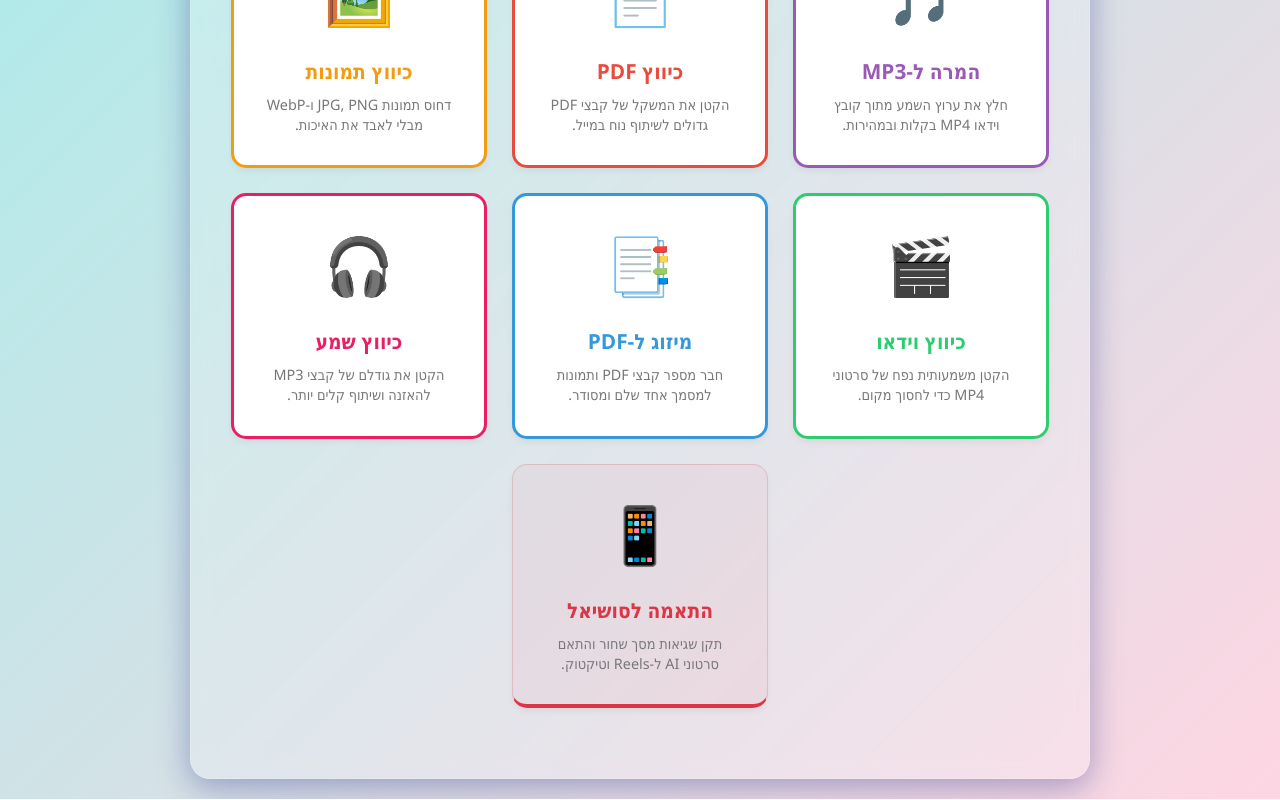
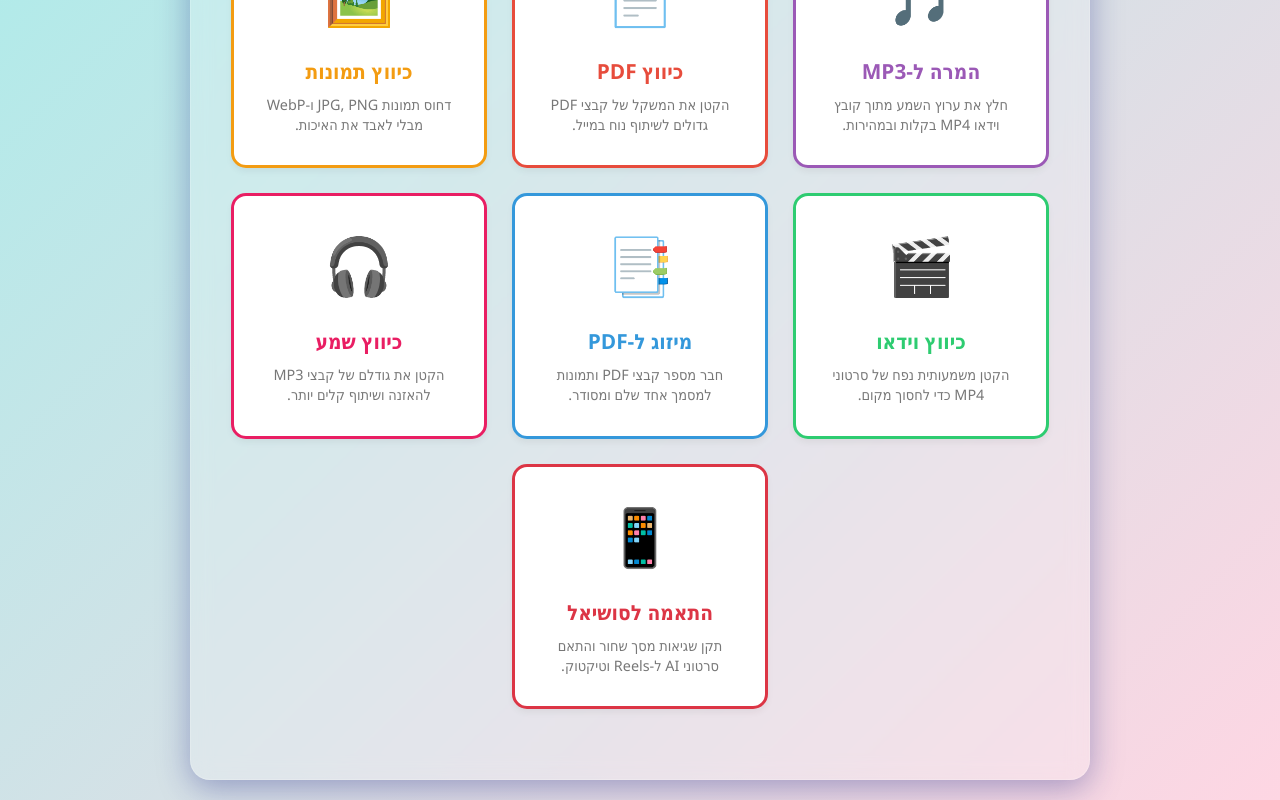
Before and after one commit to ranel1442/FileShrink-App, a React (Vite) app in the folder client/: page / in a window 1280 px wide. Shown: the part 280-1080 px from the top of the page. Built offline with nearby package versions, Linux system fonts and the light colour scheme.

Commit message:
Fix social card styling to match other cards perfectly

```diff
--- a/client/src/App.css
+++ b/client/src/App.css
@@ -338,38 +338,23 @@
 
 
 /* ========================================== */
-/* תיקון סופי ומלא לכרטיסיית הסושיאל החדשה */
+/* עיצוב כרטיסיית הסושיאל החדשה - תואם לחלוטין */
 /* ========================================== */
 
+/* מסגרת מלאה שמתלבשת על ההגדרות של tool-card */
 .card-social {
-  /* BUG 2 FIXED: מסגרת מלאה עדינה, רקע עדין ומסגרת תחתונה עבה */
-  border: 1px solid rgba(220, 53, 69, 0.2) !important;
-  /* מסגרת מלאה ועדינה */
-  background-color: rgba(220, 53, 69, 0.05) !important;
-  /* רקע פסטלי עדין */
-  border-bottom: 4px solid #dc3545 !important;
-  /* מסגרת תחתונה עבה (הקודמת) */
+  border-color: #dc3545;
 }
 
-.card-social .card-icon {
+/* צבע האייקון והכותרת הפנימית */
+.card-social .card-icon,
+.card-social h3 {
   color: #dc3545;
 }
 
-/* BUG 1 FIXED: הכרחת צבע הכותרת בתוך הכרטיסייה לאדום */
-.card-social h3 {
-  color: #dc3545 !important;
-}
-
-.card-social:hover {
-  transform: translateY(-5px);
-  /* אפקט זוהר תואם באדום */
-  box-shadow: 0 10px 20px rgba(220, 53, 69, 0.2);
-}
-
-/* מירכוז הכרטיסייה במסכים גדולים (נשאר ללא שינוי) */
+/* מירכוז הכרטיסייה בדיוק באמצע השורה השלישית במסכים גדולים */
 @media (min-width: 769px) {
   .card-social {
     grid-column: 2;
-    /* עמודה אמצעית */
   }
 }
```
